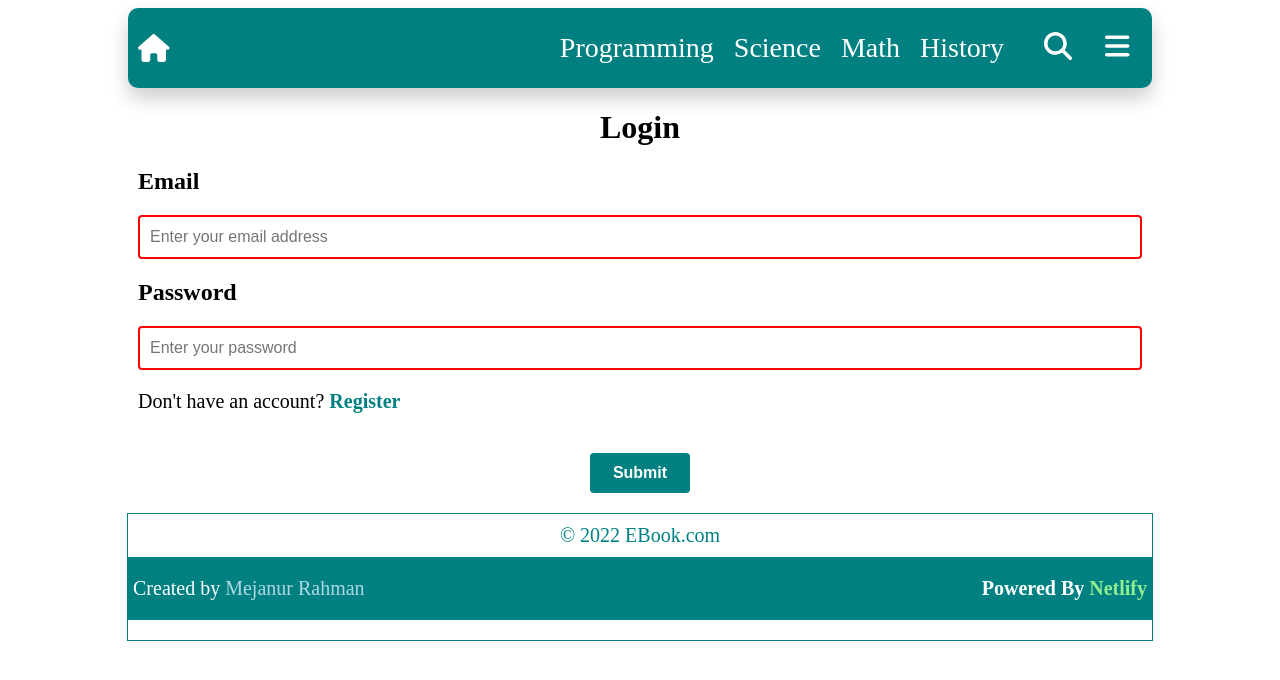
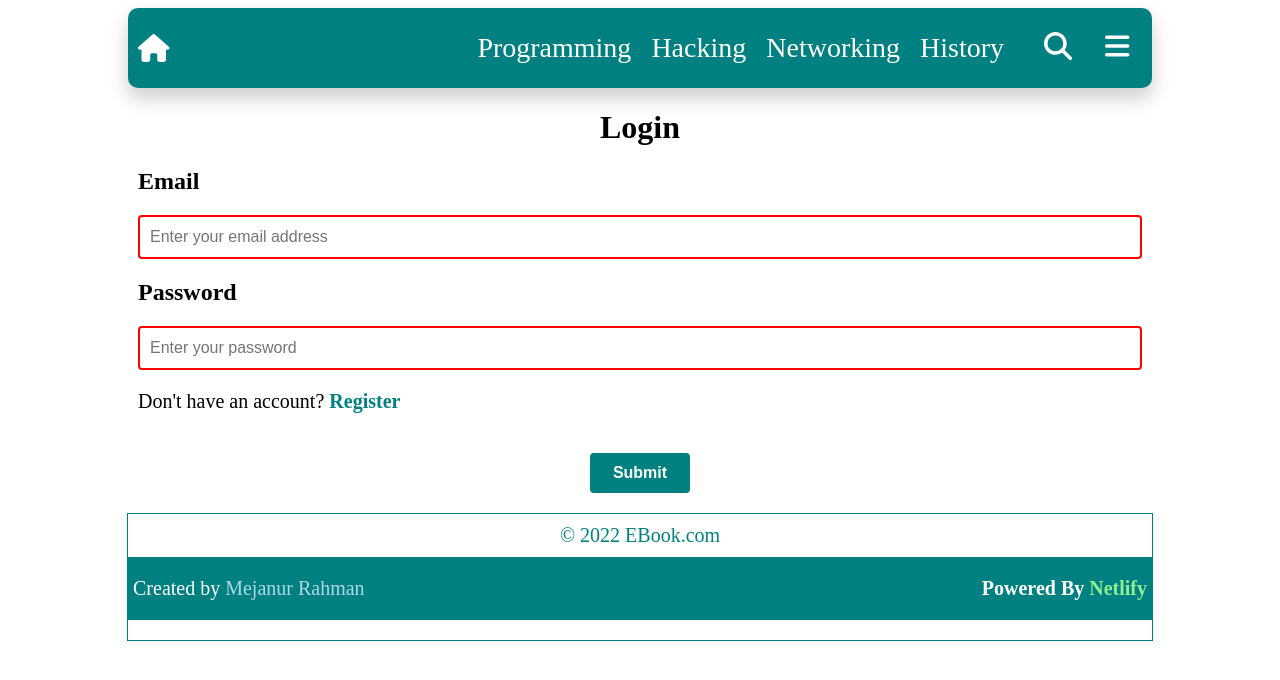
Before and after one commit to mrmezan06/EBookPlatform, a React (Create React App) app in the folder client/: page /login in a window 1280 px wide. Shown: the top 680 px of the page. Built offline with nearby package versions, Linux system fonts and the light colour scheme.

Commit message:
Update Navbar.jsx

```diff
--- a/client/src/components/navbar/Navbar.jsx
+++ b/client/src/components/navbar/Navbar.jsx
@@ -22,11 +22,11 @@ const Navbar = () => {
         <Link to="/?cat=programming" className="link">
           Programming
         </Link>
-        <Link to="/?cat=science" className="link">
-          Science
+        <Link to="/?cat=hacking" className="link">
+          Hacking
         </Link>
-        <Link to="/?cat=math" className="link">
-          Math
+        <Link to="/?cat=networking" className="link">
+          Networking
         </Link>
         <Link to="/?cat=history" className="link">
           History
```
